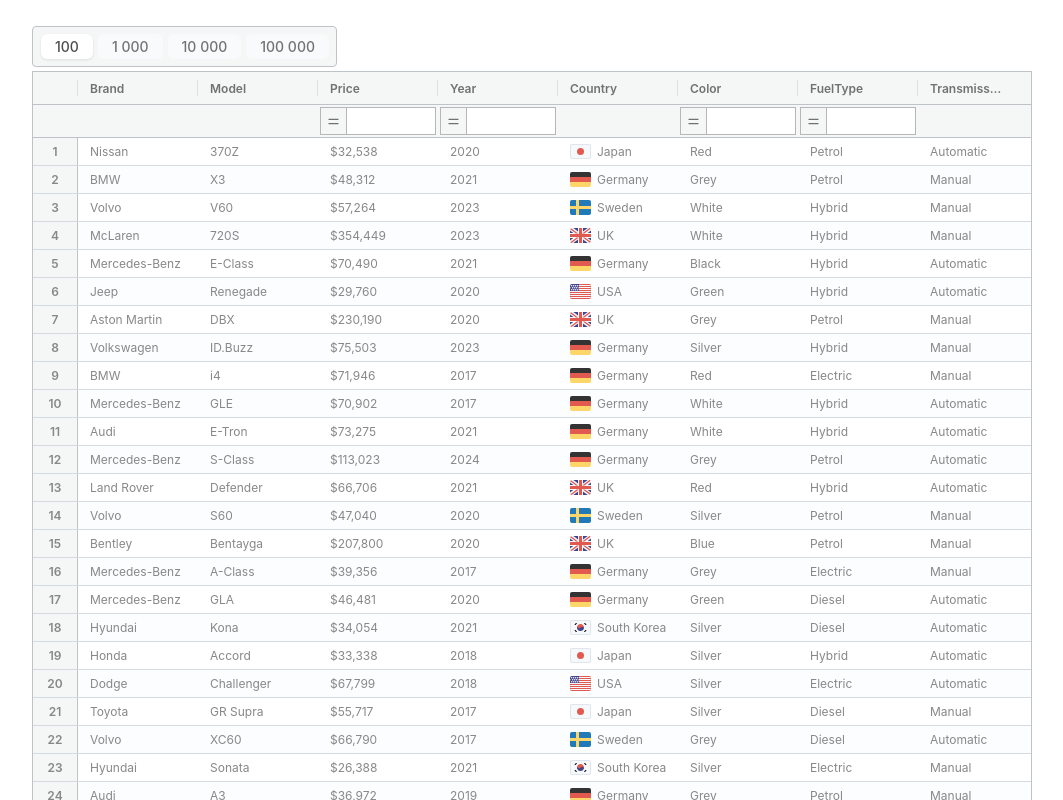
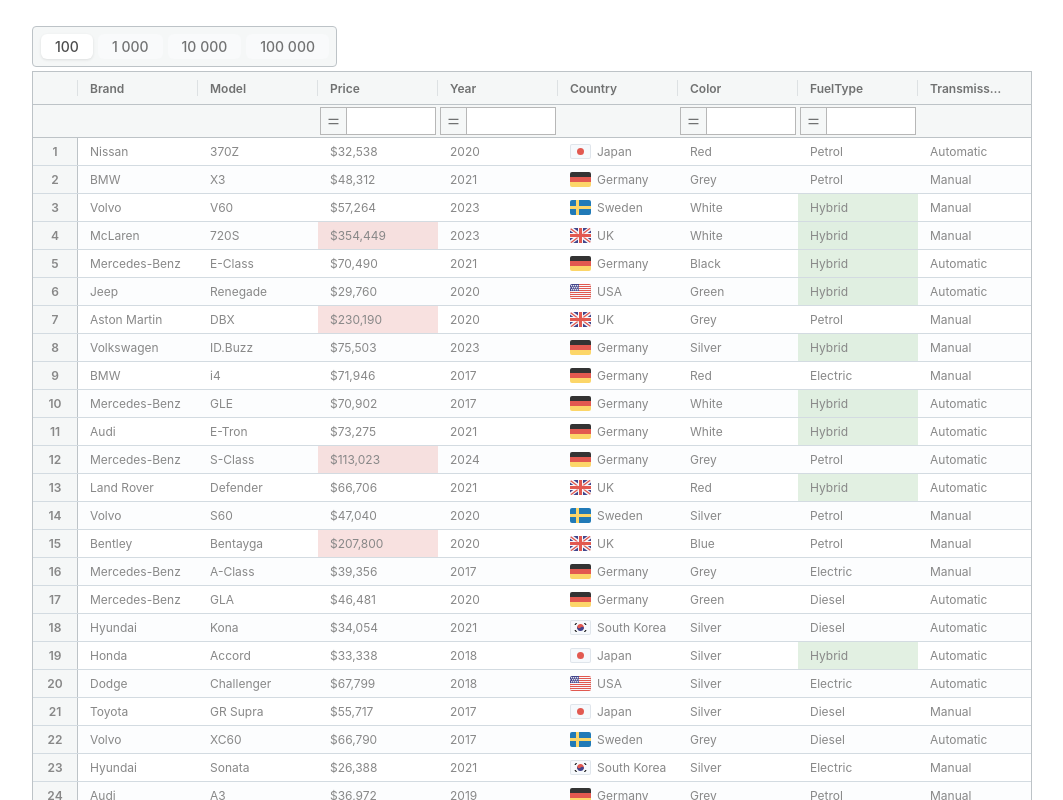
Before and after one commit to FG-Grid/site, a plain HTML site: page gallery/big-data/index.html in a window 1280 px wide. Shown: the whole page, without its empty margins (108-1171 px from the left). Drawn offline with Linux system fonts and the light colour scheme.

Commit message:
update sample with styling

```diff
--- a/gallery/big-data/index.html
+++ b/gallery/big-data/index.html
@@ -49,6 +49,14 @@
       padding: 16px;
       overflow: auto;
       background-color: transparent;
+    }
+
+    .eco {
+        background-color: rgba(111, 178, 112, 0.2);
+    }
+
+    .high-price {
+        background-color: rgba(220, 107, 103, 0.2);
     }
   </style>
 
@@ -103,7 +111,10 @@
           index: 'price',
           filter: true,
           agFn: 'sum',
-          type: 'currency'
+          type: 'currency',
+          cellClsRules: {
+            'high-price': params => params.value > 100000
+          }
         },{
           index: 'year',
           filter: true,
@@ -137,7 +148,12 @@
         },{
           index: 'fuelType',
           filter: true,
-          type: 'string'
+          type: 'string',
+          cellCls(params){
+            if(params.value === 'Hybrid'){
+              return ['eco'];
+            }
+          }
         },{
           index: 'transmission',
           type: 'string'
```
